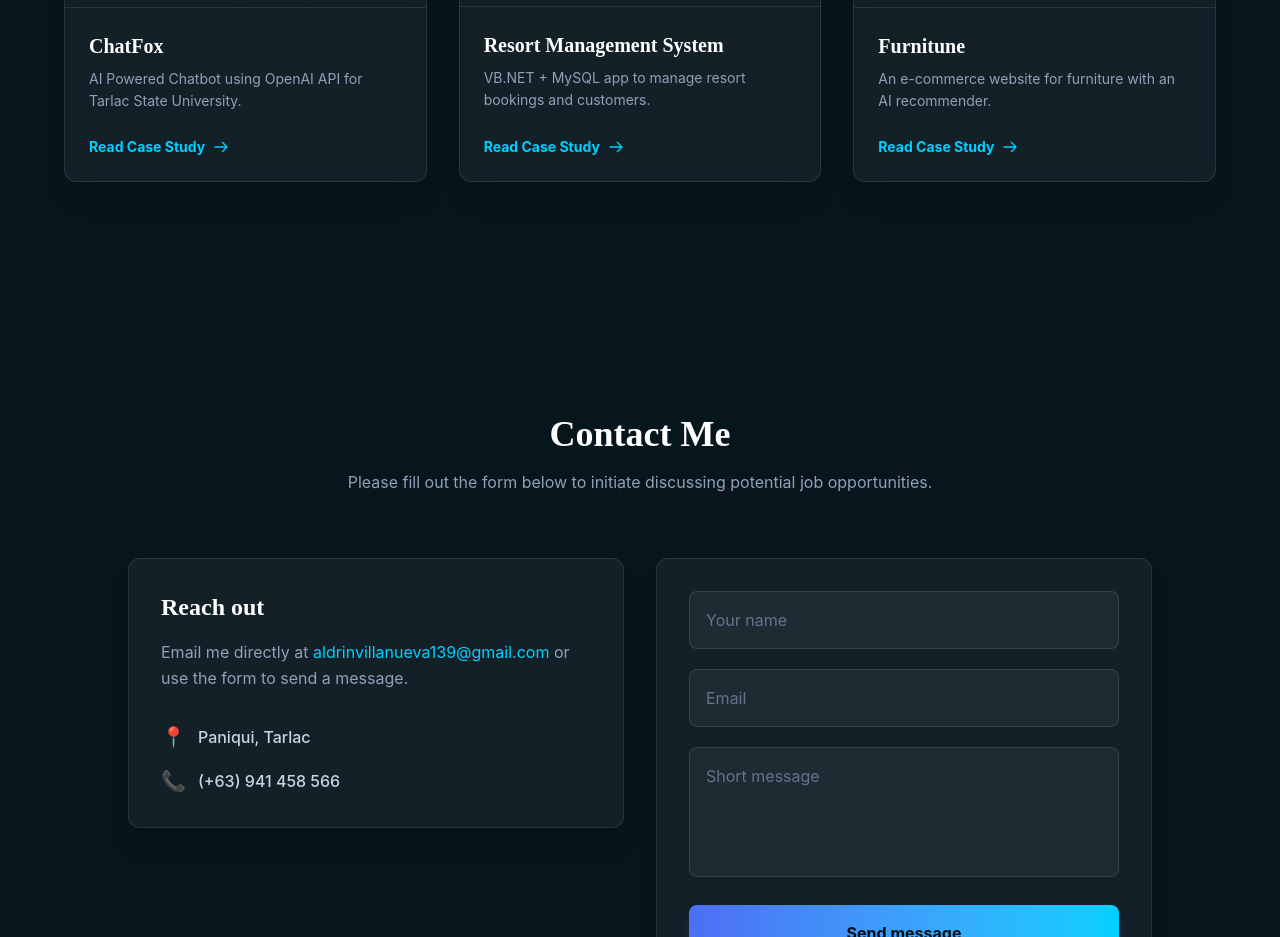
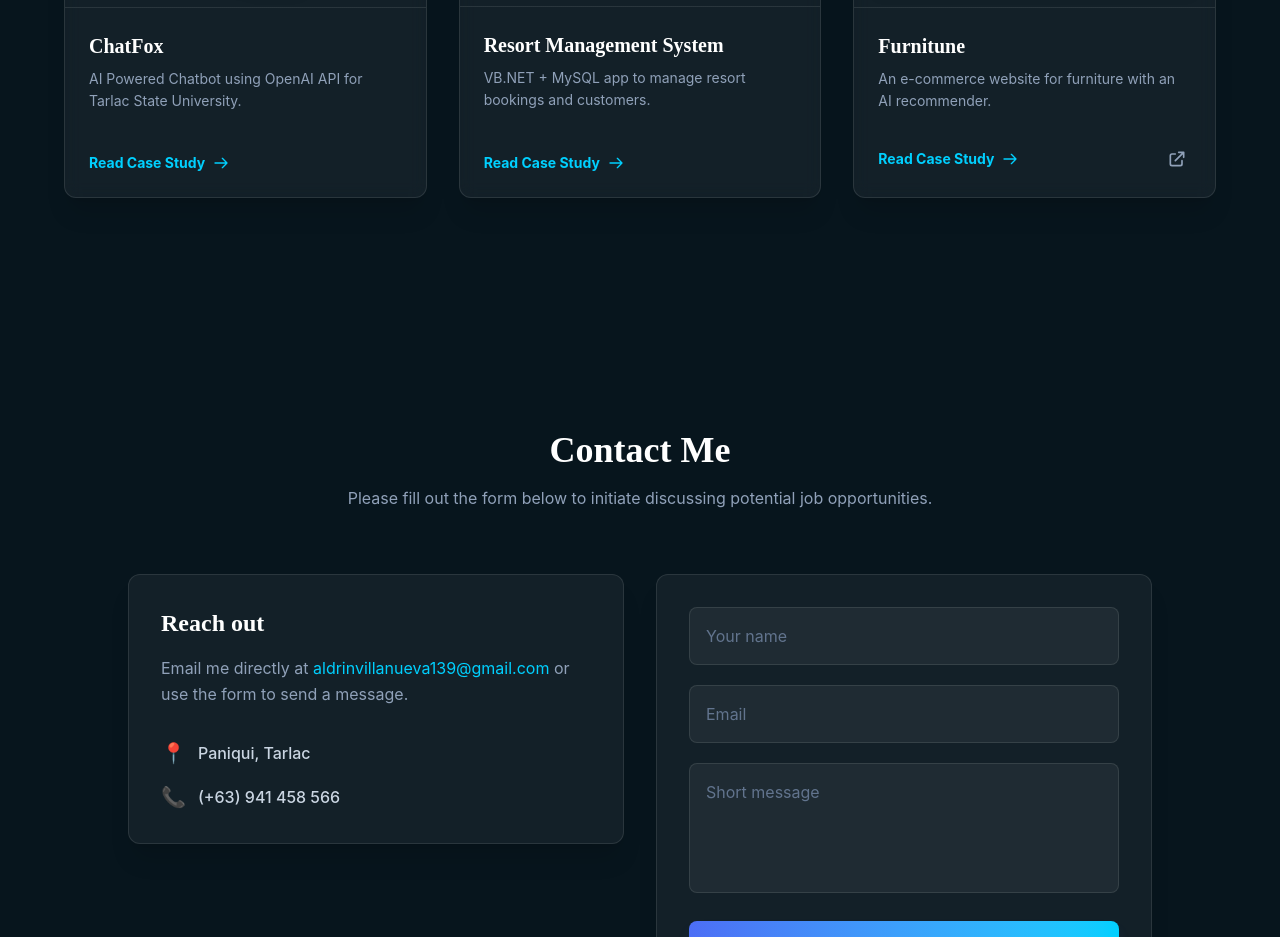
Before and after one commit to ADrinnnu/aldrin-portfolio, a React (Vite) app: page / in a window 1280 px wide. Shown: the part 3540-4477 px from the top of the page. Built offline with nearby package versions, Linux system fonts and the light colour scheme.

Commit message:
add furnitune link

```diff
--- a/src/components/ProjectModal.jsx
+++ b/src/components/ProjectModal.jsx
@@ -67,6 +67,23 @@ const ProjectModal = ({ project, isOpen, onClose }) => {
                     ))}
                   </ul>
                 </div>
+
+                {/* Visit Live Project */}
+                {project.link && (
+                  <div className="pt-6 border-t border-white/10 flex items-center justify-between">
+                    <a
+                      href={project.link}
+                      target="_blank"
+                      rel="noopener noreferrer"
+                      className="inline-flex items-center gap-2 px-6 py-3 rounded-xl bg-gradient-to-r from-[#00d0ff] to-[#4c6ef5] text-slate-950 font-bold text-sm hover:opacity-90 transition-opacity shadow-lg shadow-[#00d0ff]/20"
+                    >
+                      Visit Live Project
+                      <svg className="w-4 h-4" fill="none" stroke="currentColor" viewBox="0 0 24 24">
+                        <path strokeLinecap="round" strokeLinejoin="round" strokeWidth="2" d="M10 6H6a2 2 0 00-2 2v10a2 2 0 002 2h10a2 2 0 002-2v-4M14 4h6m0 0v6m0-6L10 14" />
+                      </svg>
+                    </a>
+                  </div>
+                )}
               </div>
             </div>
           </motion.div>
--- a/src/components/Projects.jsx
+++ b/src/components/Projects.jsx
@@ -53,14 +53,30 @@ const Projects = () => {
                 <h3 className="text-xl font-bold text-white mb-2 font-['Poppins']">{project.title}</h3>
                 <p className="text-slate-400 text-sm leading-relaxed mb-6 line-clamp-2">{project.description}</p>
 
-                {/* The "Read Case Study" Button pushes to the bottom of the card */}
+                {/* Bottom actions: Read Case Study & optional Direct Link */}
+                <div className="mt-auto flex items-center justify-between gap-4 pt-2">
                   <button
                     onClick={() => setSelectedProject(project)}
-                  className="mt-auto flex items-center gap-2 text-sm font-bold text-[#00d0ff] hover:text-white transition-colors group w-fit"
+                    className="flex items-center gap-2 text-sm font-bold text-[#00d0ff] hover:text-white transition-colors group w-fit"
                   >
                     Read Case Study
                     <svg className="w-4 h-4 group-hover:translate-x-1 transition-transform" fill="none" stroke="currentColor" viewBox="0 0 24 24"><path strokeLinecap="round" strokeLinejoin="round" strokeWidth="2" d="M14 5l7 7m0 0l-7 7m7-7H3"></path></svg>
                   </button>
+
+                  {project.link && (
+                    <a
+                      href={project.link}
+                      target="_blank"
+                      rel="noopener noreferrer"
+                      className="text-slate-400 hover:text-[#00d0ff] transition-colors p-1"
+                      title="Visit Live Site"
+                    >
+                      <svg className="w-5 h-5" fill="none" stroke="currentColor" viewBox="0 0 24 24">
+                        <path strokeLinecap="round" strokeLinejoin="round" strokeWidth="2" d="M10 6H6a2 2 0 00-2 2v10a2 2 0 002 2h10a2 2 0 002-2v-4M14 4h6m0 0v6m0-6L10 14" />
+                      </svg>
+                    </a>
+                  )}
+                </div>
               </div>
             </motion.div>
           ))
--- a/src/data/index.js
+++ b/src/data/index.js
@@ -94,6 +94,7 @@ export const projects = [
       "AI Recommender algorithm for personalized shopping.",
       "Customization options for specific furniture pieces.",
       "Dynamic shopping cart and secure checkout flow."
-    ]
+    ],
+    link: "https://furnitune.vercel.app/"
   }
 ];
```
Lines whose indentation alone changed are shown as unchanged.
